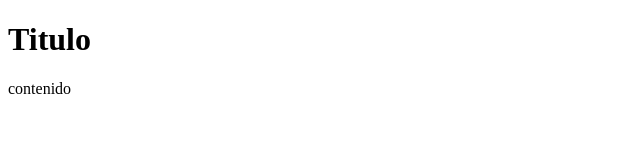
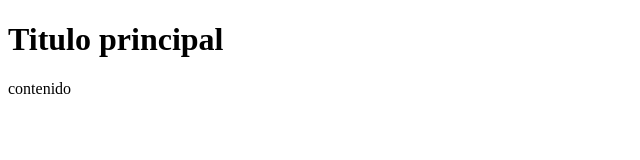
Before and after one commit to jose-grande/practicando2, a plain HTML site: page index.html in a window 1280 px wide. Shown: the whole page, without its empty margins (0-640 px from the left). Drawn offline with Linux system fonts and the light colour scheme.

Commit message:
cambie titulo principal
porque era lo mejor

```diff
--- a/index.html
+++ b/index.html
@@ -6,7 +6,7 @@
     <title>Practicando2</title>
   </head>
   <body>
-    <h1>Titulo</h1>
+    <h1>Titulo principal</h1>
     <p>contenido</p>
   </body>
 </html>
```
